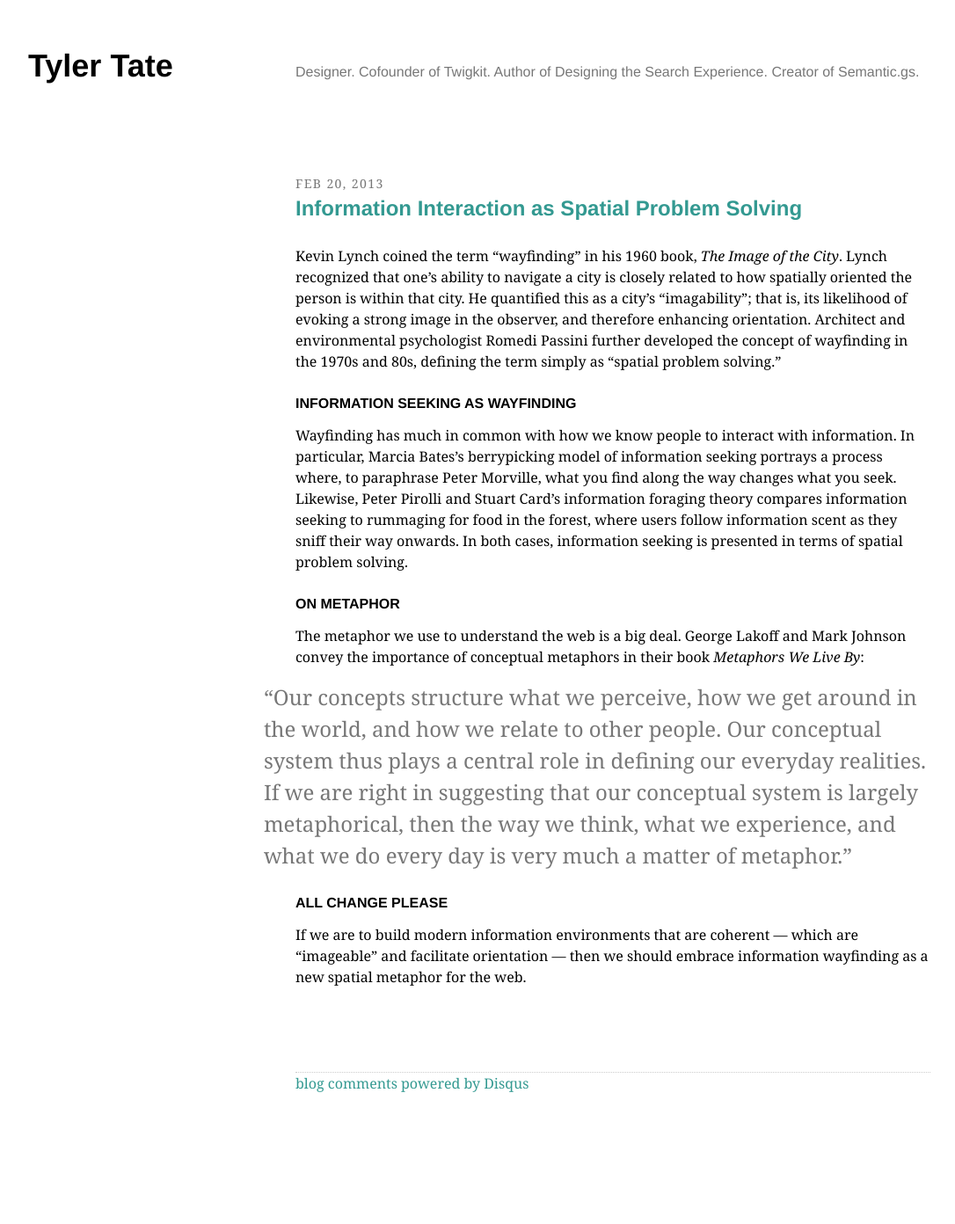
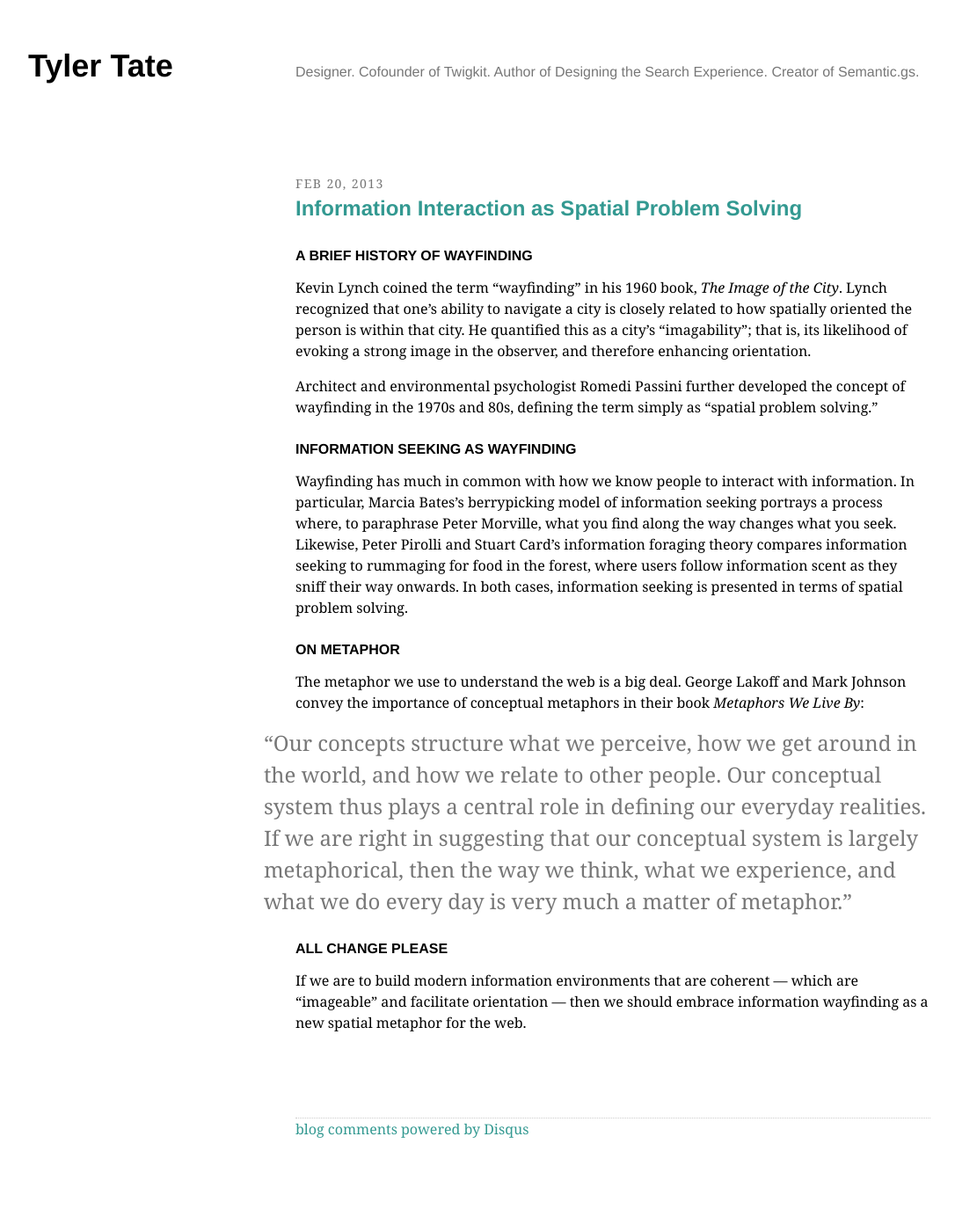
Before and after one commit to SeriouslyInc/tylertate, a Jekyll site: the page built from blog/_posts/2013-02-20-information-interaction-as-wayfinding.markdown, in a window 1280 px wide. Shown: the whole page at 88% size, without its empty margins (19-1105 px from the left). Built offline with Jekyll 4.4.1, drawn with Linux system fonts in a browser that asks for light colours; comment, search, counter and statistics services are not loaded; before the commit the page ends 1340 px from its top, so only the background shows below that.

Commit message:
new heading.

```diff
--- a/blog/_posts/2013-02-20-information-interaction-as-wayfinding.markdown
+++ b/blog/_posts/2013-02-20-information-interaction-as-wayfinding.markdown
@@ -3,7 +3,10 @@ layout: blog
 title: "Information Interaction as Spatial Problem Solving"
 ---
 
-Kevin Lynch coined the term "wayfinding" in his 1960 book, *The Image of the City*. Lynch recognized that one's ability to navigate a city is closely related to how spatially oriented the person is within that city. He quantified this as a city's "imagability"; that is, its likelihood of evoking a strong image in the observer, and therefore enhancing orientation. Architect and environmental psychologist Romedi Passini further developed the concept of wayfinding in the 1970s and 80s, defining the term simply as "spatial problem solving."
+### A brief history of wayfinding
+Kevin Lynch coined the term "wayfinding" in his 1960 book, *The Image of the City*. Lynch recognized that one's ability to navigate a city is closely related to how spatially oriented the person is within that city. He quantified this as a city's "imagability"; that is, its likelihood of evoking a strong image in the observer, and therefore enhancing orientation.
+
+Architect and environmental psychologist Romedi Passini further developed the concept of wayfinding in the 1970s and 80s, defining the term simply as "spatial problem solving."
 
 ### Information seeking as wayfinding
 Wayfinding has much in common with how we know people to interact with information. In particular, Marcia Bates's berrypicking model of information seeking portrays a process where, to paraphrase Peter Morville, what you find along the way changes what you seek. Likewise, Peter Pirolli and Stuart Card's information foraging theory compares information seeking to rummaging for food in the forest, where users follow information scent as they sniff their way onwards. In both cases, information seeking is presented in terms of spatial problem solving.
```
